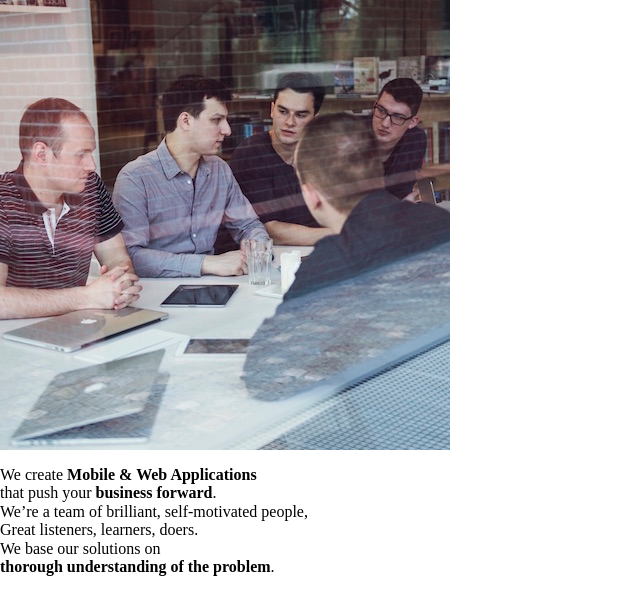
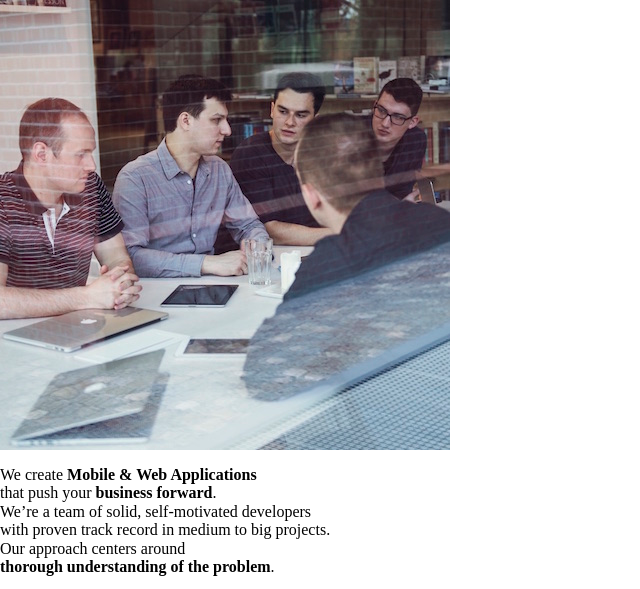
Before and after one commit to tgesior/new-www, a website built with webpack: page src/index.html in a window 1280 px wide. Shown: the top 589 px of the page, without its empty margins (0-640 px from the left). Built offline with nearby package versions, Linux system fonts and the light colour scheme.

Commit message:
Update index.html
less sugar

```diff
--- a/src/index.html
+++ b/src/index.html
@@ -8,9 +8,9 @@
 <main>
     <p>We create <strong>Mobile & Web Applications</strong><br>
     that push your <strong>business forward</strong>.<br>
-    We’re a team of brilliant, self-motivated people,<br>
-    Great listeners, learners, doers.<br>
-    We base our solutions on<br>
+    We’re a team of solid, self-motivated developers<br>
+    with proven track record in medium to big projects.<br>
+    Our approach centers around <br>
     <strong>thorough understanding of the problem</strong>.</p>
 
     <ul class="links space-before">
```
